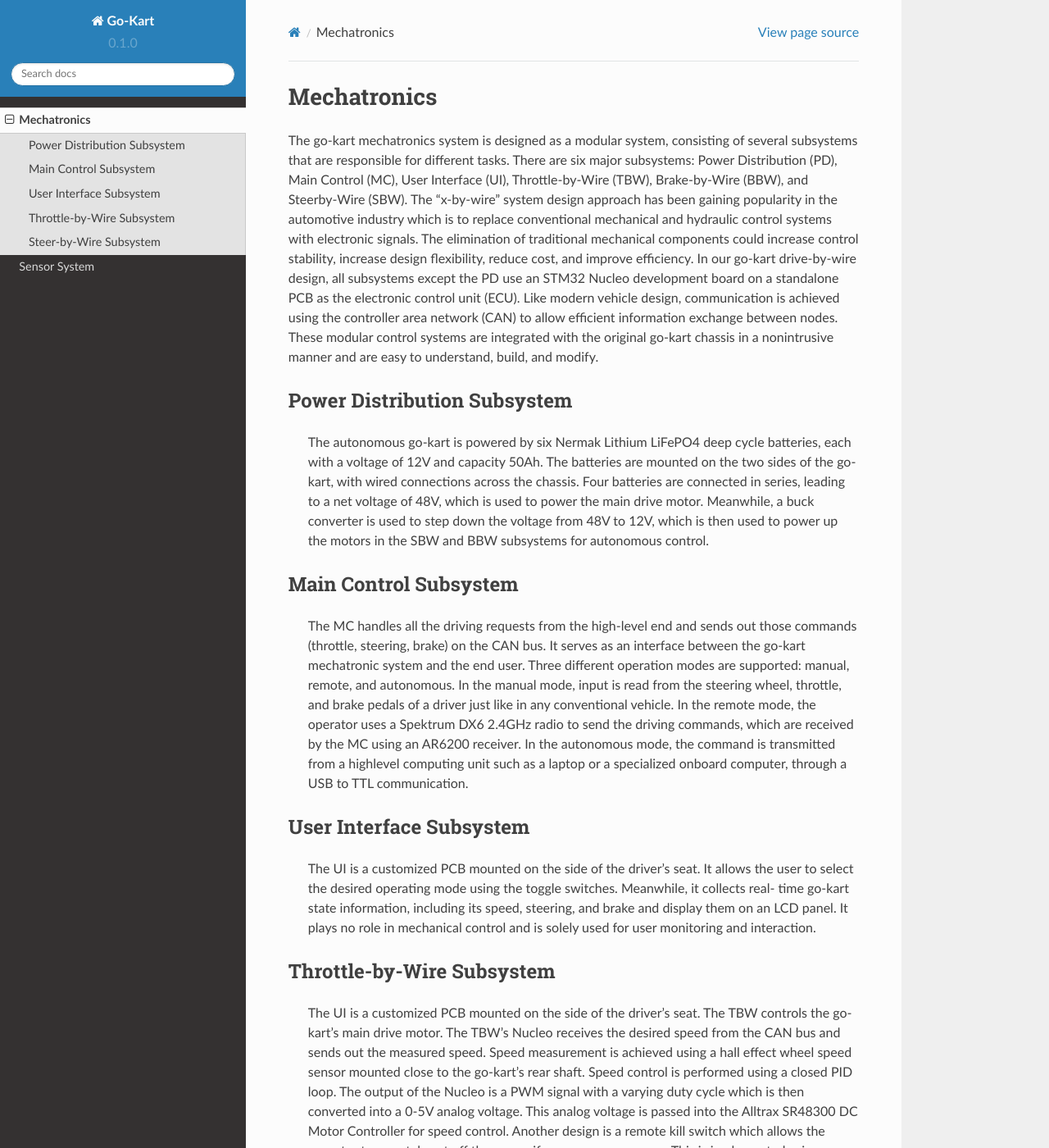
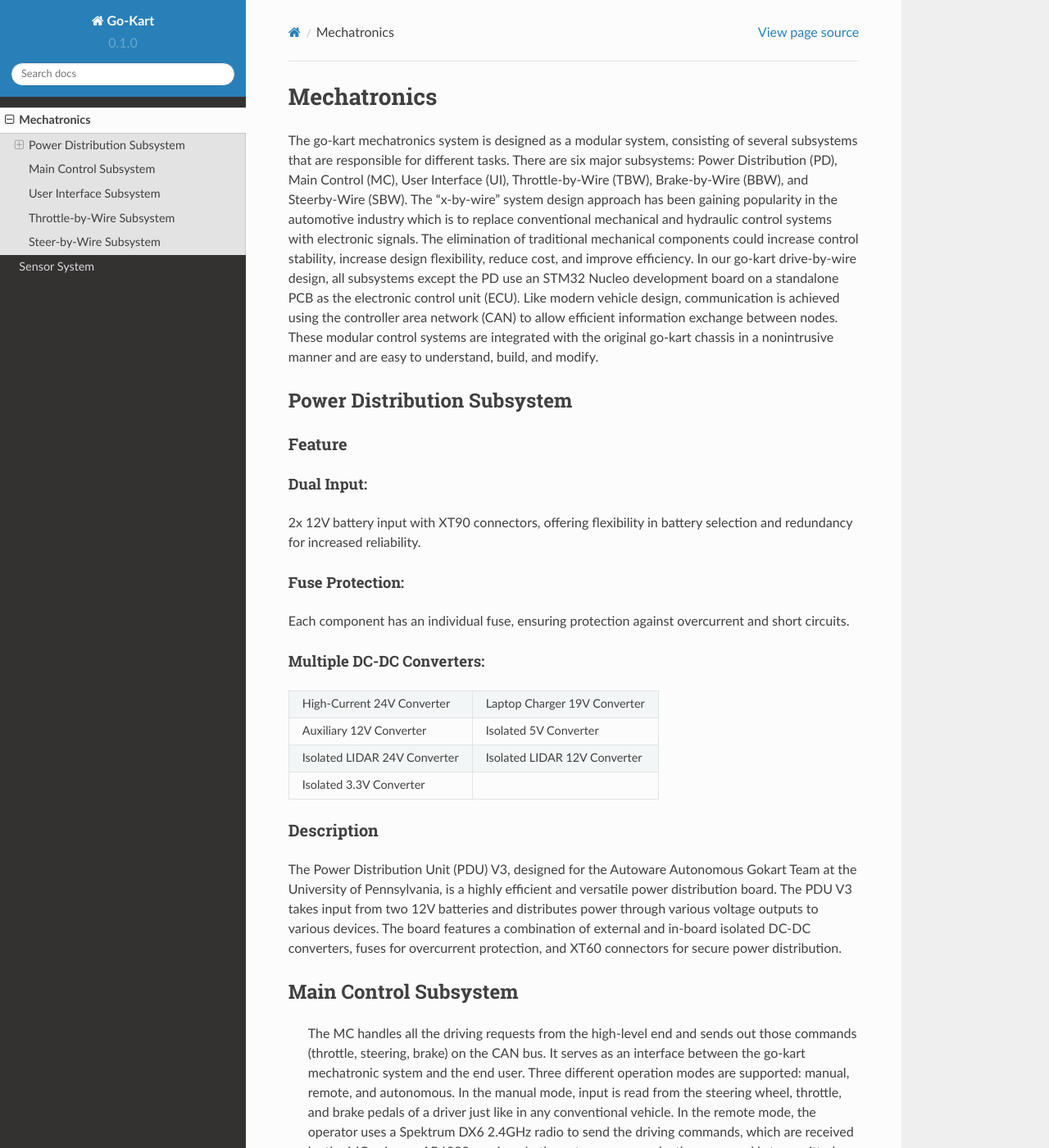
Before and after one commit to mlab-upenn/Go-Kart, a Sphinx documentation site: the page built from docs/source/usage.rst, in a window 1280 px wide and 1400 px high. Shown: the whole window at 82% size. Built offline with Sphinx 7.4.7 and the Read the Docs theme 2.0.0, drawn with Linux system fonts in a browser that asks for light colours; pages that are not in the unit, such as notebooks, are missing from menus.

Commit message:
Update usage.rst

```diff
--- a/docs/source/usage.rst
+++ b/docs/source/usage.rst
@@ -21,15 +21,39 @@ are integrated with the original go-kart chassis in a nonintrusive manner and ar
 Power Distribution Subsystem
 -----------------------------
 
-                    The autonomous go-kart is powered by six Nermak Lithium
-                    LiFePO4 deep cycle batteries, each with a voltage of 12V and
-                    capacity 50Ah. The batteries are mounted on the two sides of
-                    the go-kart, with wired connections across the chassis. Four
-                    batteries are connected in series, leading to a net voltage of
-                    48V, which is used to power the main drive motor. Meanwhile,
-                    a buck converter is used to step down the voltage from 48V to
-                    12V, which is then used to power up the motors in the SBW
-                    and BBW subsystems for autonomous control.
+Feature
+~~~~~~~~~~~~~~~~~~~~~~
+
+Dual Input:
+++++++++++++
+
+2x 12V battery input with XT90 connectors, offering flexibility in battery selection and redundancy for increased reliability.
+
+Fuse Protection:
++++++++++++++++++
+Each component has an individual fuse, ensuring protection against overcurrent and short circuits.
+
+Multiple DC-DC Converters:
+++++++++++++++++++++++++++++
+
++--------------------------+------------------------+
+| High-Current 24V         | Laptop Charger 19V     |
+| Converter                | Converter              |
++--------------------------+------------------------+
+| Auxiliary 12V Converter  | Isolated 5V Converter  |
++--------------------------+------------------------+
+| Isolated LIDAR 24V       | Isolated LIDAR 12V     |
+| Converter                | Converter              |
++--------------------------+------------------------+
+| Isolated 3.3V Converter  |                        |
++--------------------------+------------------------+
+
+Description
+~~~~~~~~~~~~~~~~~~~~~~
+
+The Power Distribution Unit (PDU) V3, designed for the Autoware Autonomous Gokart Team at the University of Pennsylvania, is a highly efficient and versatile power distribution board. The PDU V3 takes input from two 12V batteries and distributes power through various voltage outputs to various devices. The board features a combination of external and in-board isolated DC-DC converters, fuses for overcurrent protection, and XT60 connectors for secure power distribution.
+
+
 
 
 Main Control Subsystem
```
